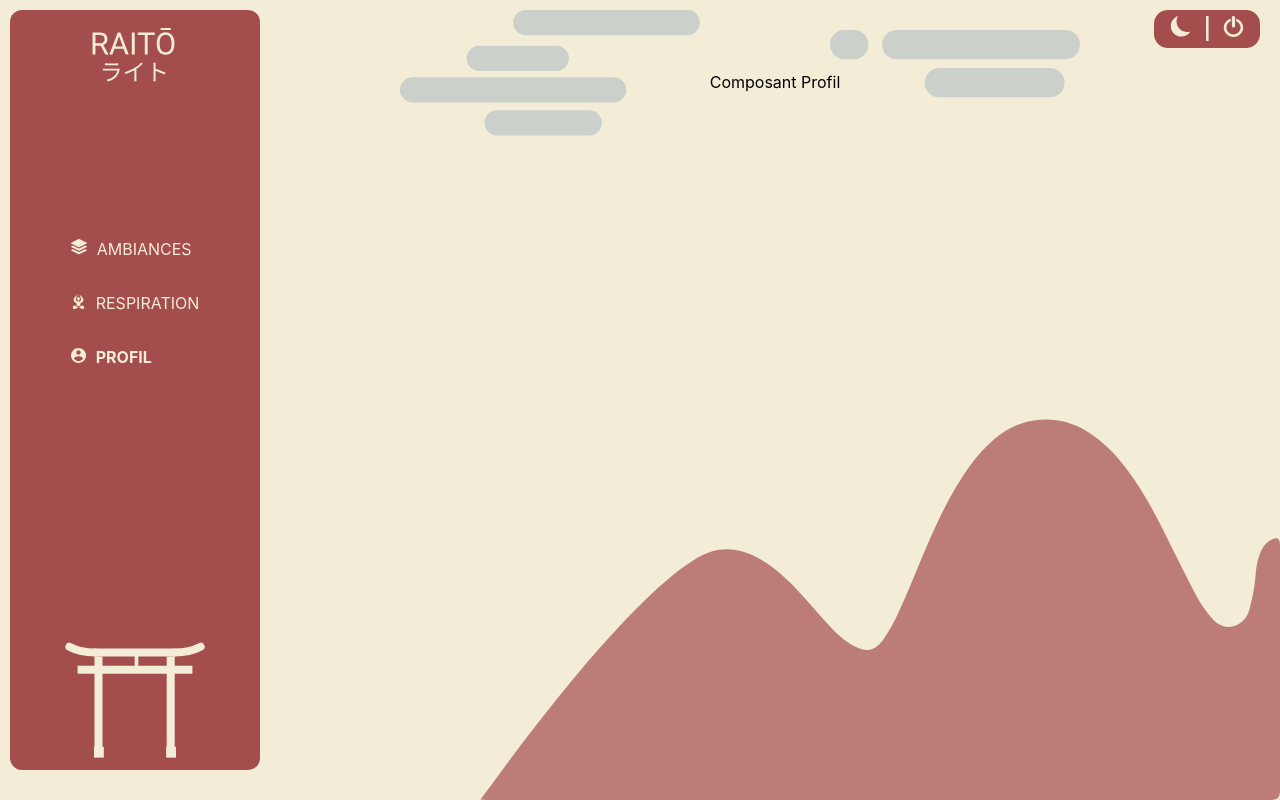
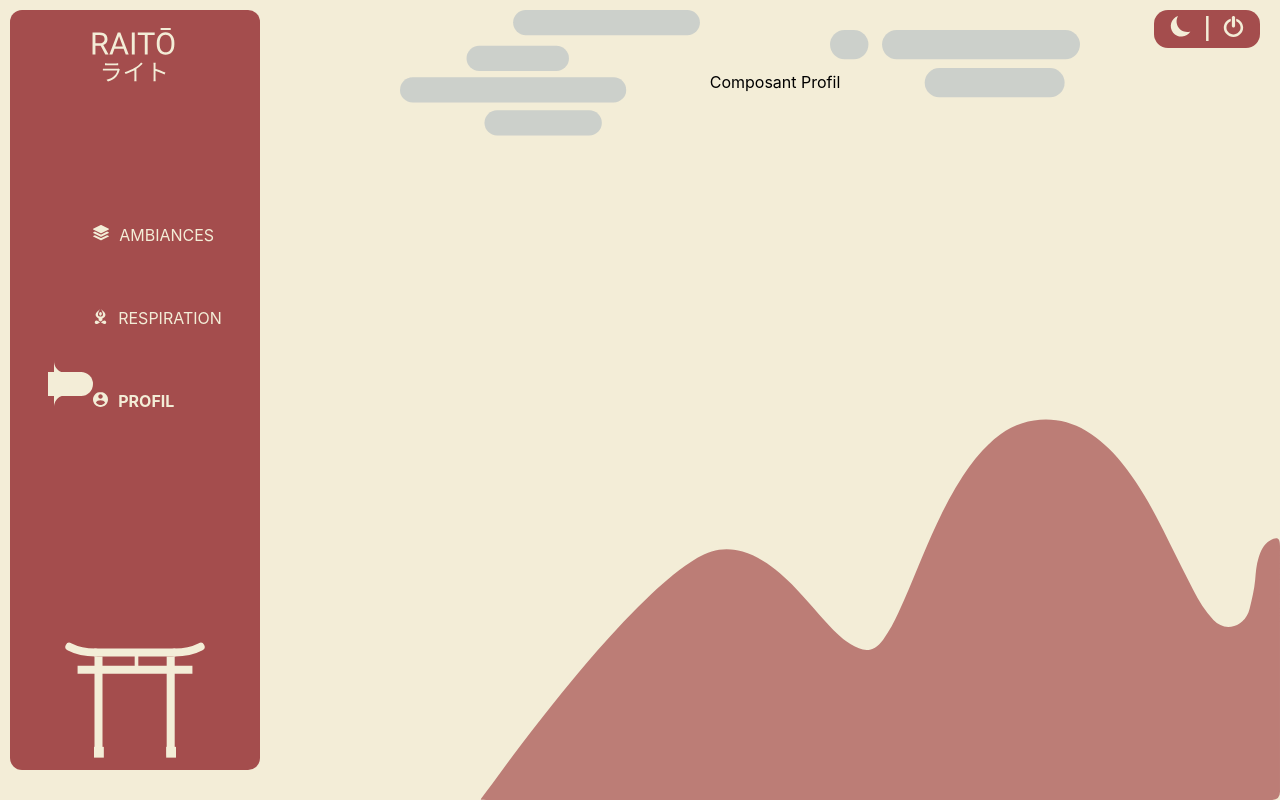
Before and after one commit to ValentinR01/raito-kubernetes-gke, a React (Create React App) app in the folder front/: page /profil in a window 1280 px wide. Built offline with nearby package versions, Linux system fonts and the light colour scheme.

Commit message:
(NavigationSelector) - feat: created selector

```diff
--- /dev/null
+++ b/front/src/components/atoms/embedding/SelectorIcon/SelectorIcon.jsx
@@ -0,0 +1,37 @@
+import React from "react";
+
+const SelectorIcon = ({ width = 45, height = 47 }) => {
+  return (
+    <svg
+      width={width}
+      height={height}
+      viewBox="0 0 45 47"
+      fill="none"
+      xmlns="http://www.w3.org/2000/svg"
+    >
+      <rect
+        x="0.5"
+        y="12.5"
+        width="33"
+        height="23"
+        fill="#F3EDD7"
+        stroke="#F3EDD7"
+      />
+      <circle cx="33" cy="24" r="12" fill="#F3EDD7" />
+      <path
+        fill-rule="evenodd"
+        clip-rule="evenodd"
+        d="M6.04107 0H6V1V12H13.1966C8.96024 10.1475 6 5.91944 6 1C6 0.663247 6.01387 0.329733 6.04107 0Z"
+        fill="#F3EDD7"
+      />
+      <path
+        fill-rule="evenodd"
+        clip-rule="evenodd"
+        d="M15 35H6V47C6 41.4085 9.82432 36.7102 15 35.3781V35Z"
+        fill="#F3EDD7"
+      />
+    </svg>
+  );
+};
+
+export default SelectorIcon;
--- a/front/src/components/molecules/navigation/NavigationMenuLink.jsx
+++ b/front/src/components/molecules/navigation/NavigationMenuLink.jsx
@@ -3,6 +3,7 @@ import { Link } from "components/atoms/text";
 import React from "react";
 import { useLocation } from "react-router";
 import NavigationMenuLinkStyle from "./NavigationMenuLink.style";
+import NavigationSelector from "./NavigationSelector/NavigationSelector";
 
 /**
  * @param {String} path The router path
@@ -14,10 +15,11 @@ import NavigationMenuLinkStyle from "./NavigationMenuLink.style";
 const NavigationMenuLink = ({ path, icon, title }) => {
   const { pathname } = useLocation();
 
-  const bold = pathname === path;
+  const selected = pathname === path;
 
   return (
-    <NavigationMenuLinkStyle $bold={bold}>
+    <NavigationMenuLinkStyle $bold={selected}>
+      <NavigationSelector visible={selected} />
       <NavIcon>{icon}</NavIcon>
       <Link to={path}>{title}</Link>
     </NavigationMenuLinkStyle>
--- /dev/null
+++ b/front/src/components/molecules/navigation/NavigationSelector/NavigationSelector.jsx
@@ -0,0 +1,12 @@
+import SelectorIcon from "components/atoms/embedding/SelectorIcon/SelectorIcon";
+import React from "react";
+import NavigationSelectorStyle from "./NavigationSelector.style";
+
+const NavigationSelector = ({ visible }) => {
+  return (
+    <NavigationSelectorStyle $visible={visible}>
+      <SelectorIcon />
+    </NavigationSelectorStyle>
+  );
+};
+export default NavigationSelector;
--- /dev/null
+++ b/front/src/components/molecules/navigation/NavigationSelector/NavigationSelector.style.js
@@ -0,0 +1,15 @@
+import styled, { css } from "styled-components";
+
+const NavigationMenuLinkStyle = styled.span`
+  ${({ $visible }) => {
+    let visibility = "hidden";
+    if ($visible) {
+      visibility = "visible";
+    }
+    return css`
+      visibility: ${visibility};
+    `;
+  }};
+`;
+
+export default NavigationMenuLinkStyle;
```
